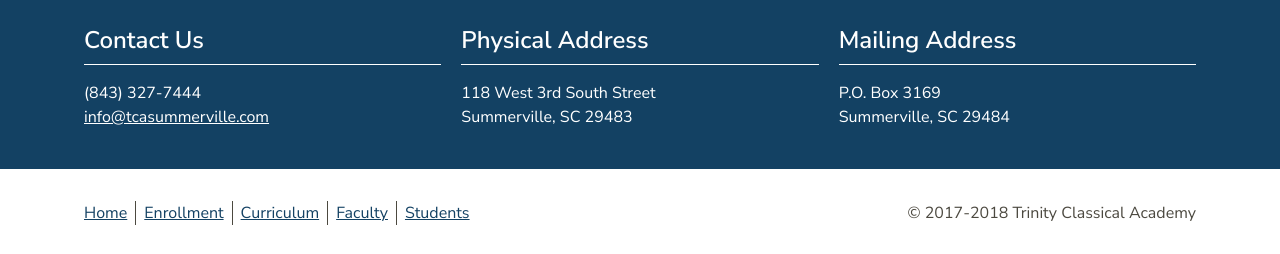
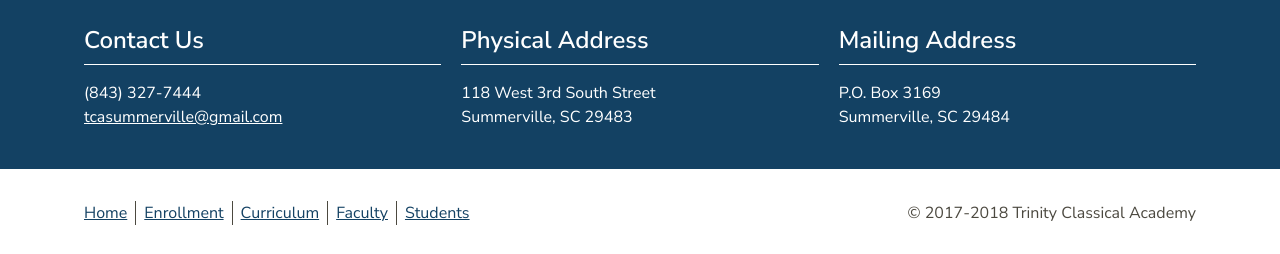
Before and after one commit to designingsean/trinity, a Jekyll site: the page built from index.html, in a window 1280 px wide. Shown: the part 1412-1666 px from the top of the page. Built offline with Jekyll 4.4.1, drawn with Linux system fonts in a browser that asks for light colours; nearby versions of some CDN libraries.

Commit message:
Update email address

```diff
--- a/_includes/footer.html
+++ b/_includes/footer.html
@@ -4,7 +4,7 @@
       <div class="footer__column">
         <h2>Contact Us</h2>
         <p>(843) 327-7444<br>
-        <a href="mailto:info@tcasummerville.com">info@tcasummerville.com</a></p>
+        <a href="mailto:tcasummerville@gmail.com">tcasummerville@gmail.com</a></p>
       </div>
       <div class="footer__column">
         <h2>Physical Address</h2>
```
